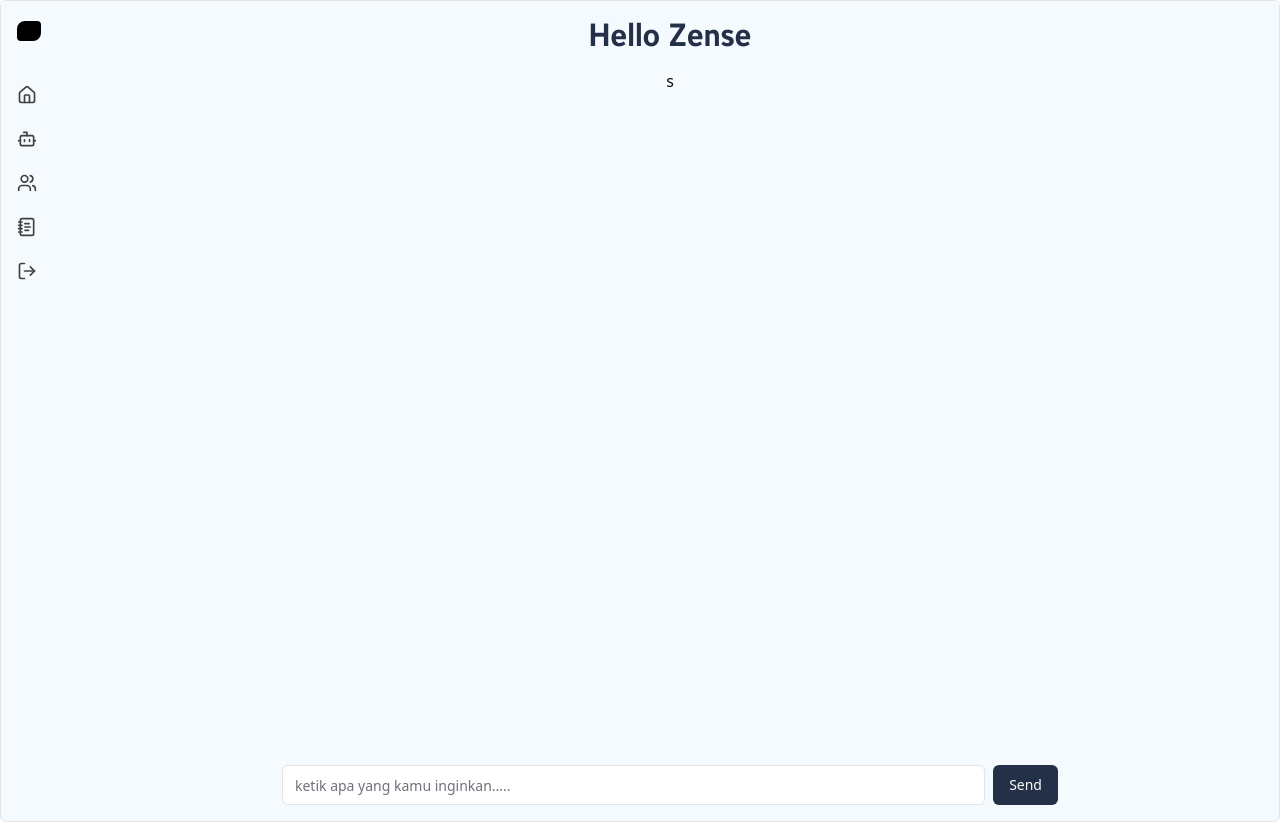
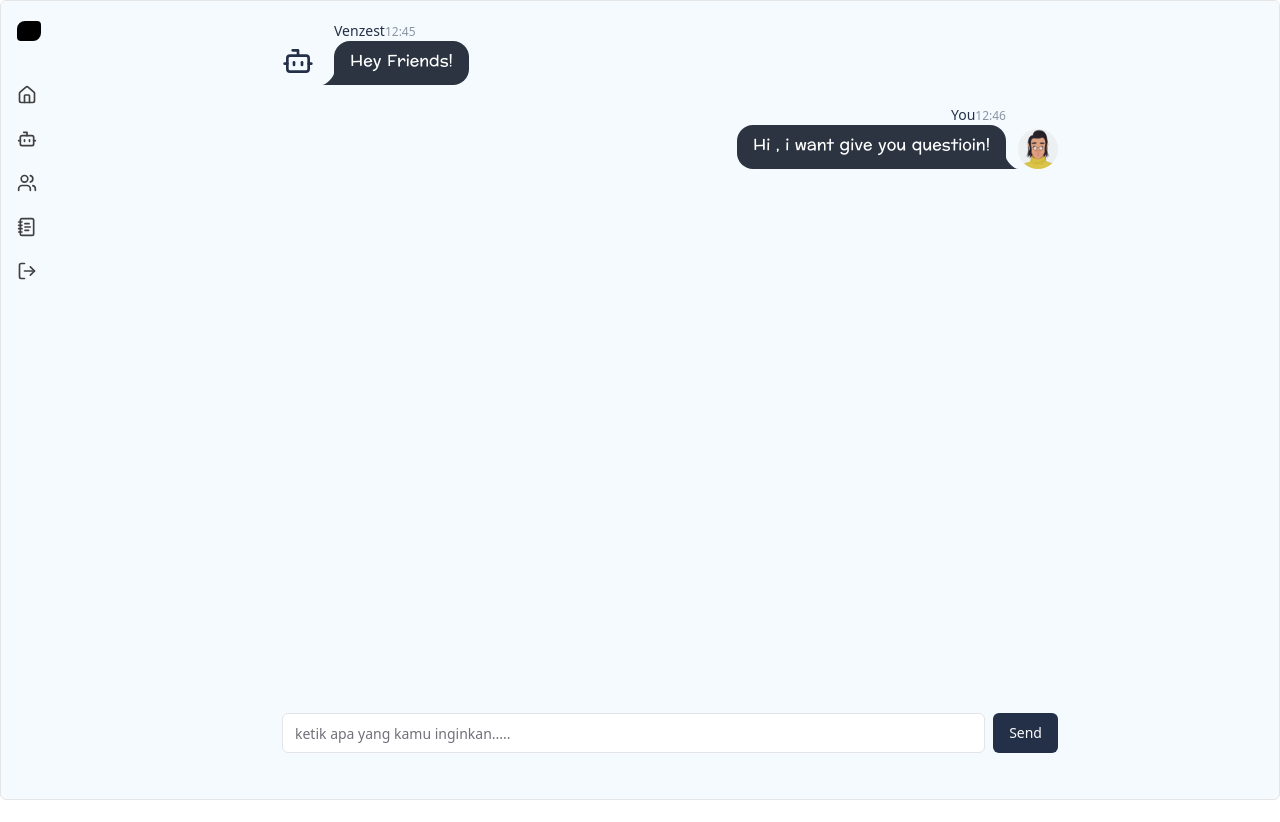
Before and after one commit to kawenzy/zense, a Next.js app: page /home/bot in a window 1280 px wide. After the commit the page ends 800 px from the top, so only its background shows below. Built offline with nearby package versions, Linux system fonts and the light colour scheme.

Commit message:
upd: comp bot 🍵

```diff
--- a/src/app/home/bot/page.tsx
+++ b/src/app/home/bot/page.tsx
@@ -1,18 +1,51 @@
 import { Button } from "@/components/ui/button";
 import { Input } from "@/components/ui/input";
+import { Bot } from "lucide-react";
 
 export default function Home() {
   return (
     <div className="bg-paccent w-full h-full">
       <div className="w-full max-w-[800px] py-4 px-3 m-auto items-center justify-center flex">
         <div className="flex flex-col gap-4 items-center w-full">
-          <span className="junePro text-3xl text-proot">Hello Zense</span>
-          <div className="flex flex-col gap-3 min-h-[85vh] max-h-[85vh] overflow-y-scroll scrollbar-none">
-            s
+          <div className="flex flex-col gap-3 w-full min-h-[85vh] max-h-[85vh] overflow-y-scroll scrollbar-none">
+            <div className="chat chat-start">
+              <div className="chat-image avatar">
+                <div className="w-10 rounded-full">
+                  <Bot className="size-8 text-proot"/>
+                </div>
+              </div>
+              <div className="chat-header text-proot">
+                Venzest
+                <time className="text-xs opacity-50">12:45</time>
+              </div>
+              <div className="chat-bubble text-pbroot preahivear">Hey Friends!</div>
+              {/* <div className="chat-footer opacity-50">Delivered</div> */}
+            </div>
+            <div className="chat chat-end">
+              <div className="chat-image avatar">
+                <div className="w-10 rounded-full">
+                  <img
+                    alt="Tailwind CSS chat bubble component"
+                    src="../avatar/pr.png"
+                  />
+                </div>
+              </div>
+              <div className="chat-header text-proot">
+                You
+                <time className="text-xs opacity-50">12:46</time>
+              </div>
+              <div className="chat-bubble text-pbroot preahivear">Hi , i want give you questioin!</div>
+              {/* <div className="chat-footer opacity-50">Seen at 12:46</div> */}
+            </div>
           </div>
-        <div className="flex w-full items-center space-x-2">
-            <Input type="text" placeholder="ketik apa yang kamu inginkan....." />
-            <Button type="submit" className="bg-proot">Send</Button>
+          <div className="flex w-full items-center space-x-2">
+            <Input
+              type="text"
+              placeholder="ketik apa yang kamu inginkan....."
+            />
+            <Button type="submit" className="bg-proot">
+              Send
+            </Button>
           </div>
         </div>
       </div>
```
